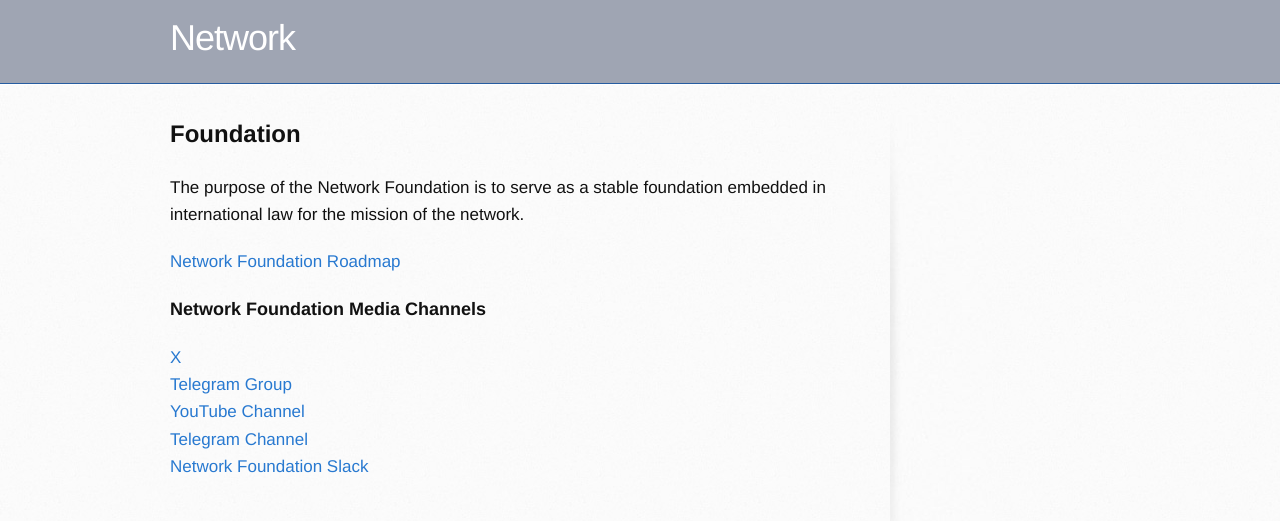
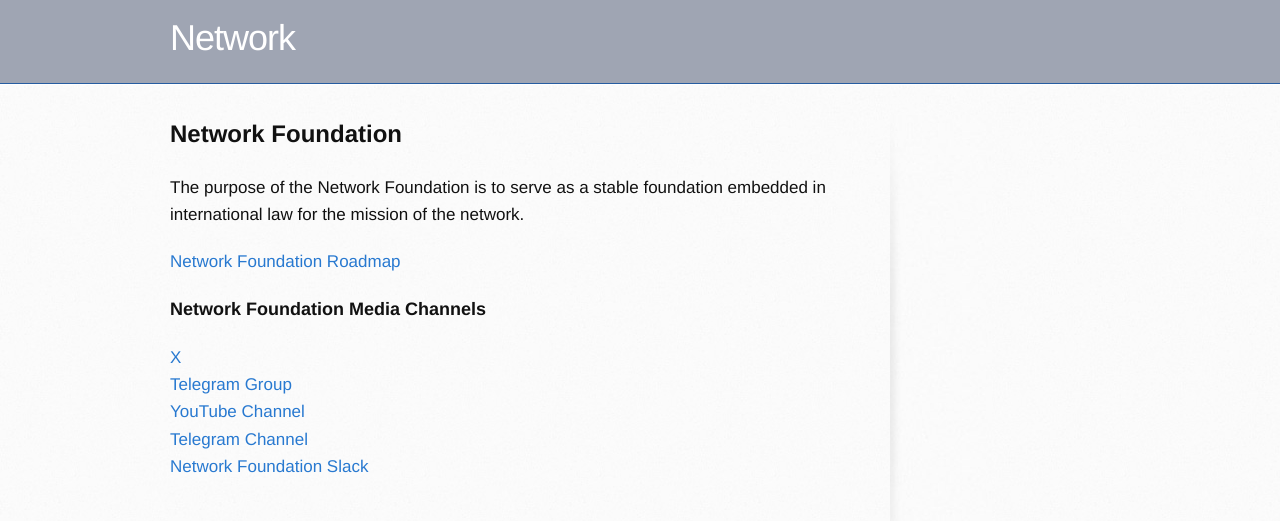
Before and after one commit to networkf/network.github.io, a Jekyll site: the page built from foundation.md, in a window 1280 px wide. Shown: the top 521 px of the page. Built offline with Jekyll 4.4.1, drawn with Linux system fonts in a browser that asks for light colours; some web fonts are replaced; our own code applies the rules of GitHub Pages for plain Markdown files; the repository's description, which GitHub fills in, is left out.

Commit message:
Update foundation.md

```diff
--- a/foundation.md
+++ b/foundation.md
@@ -5,7 +5,7 @@ layout: default
 <link rel="shortcut icon" type="image/png" href="/favicon.png">
 </head>
 ---
-<b><font size="5">Foundation</font></b>
+<b><font size="5">Network Foundation</font></b>
 
 The purpose of the Network Foundation is to serve as a stable foundation embedded in international law for the mission of the network.
 
```
